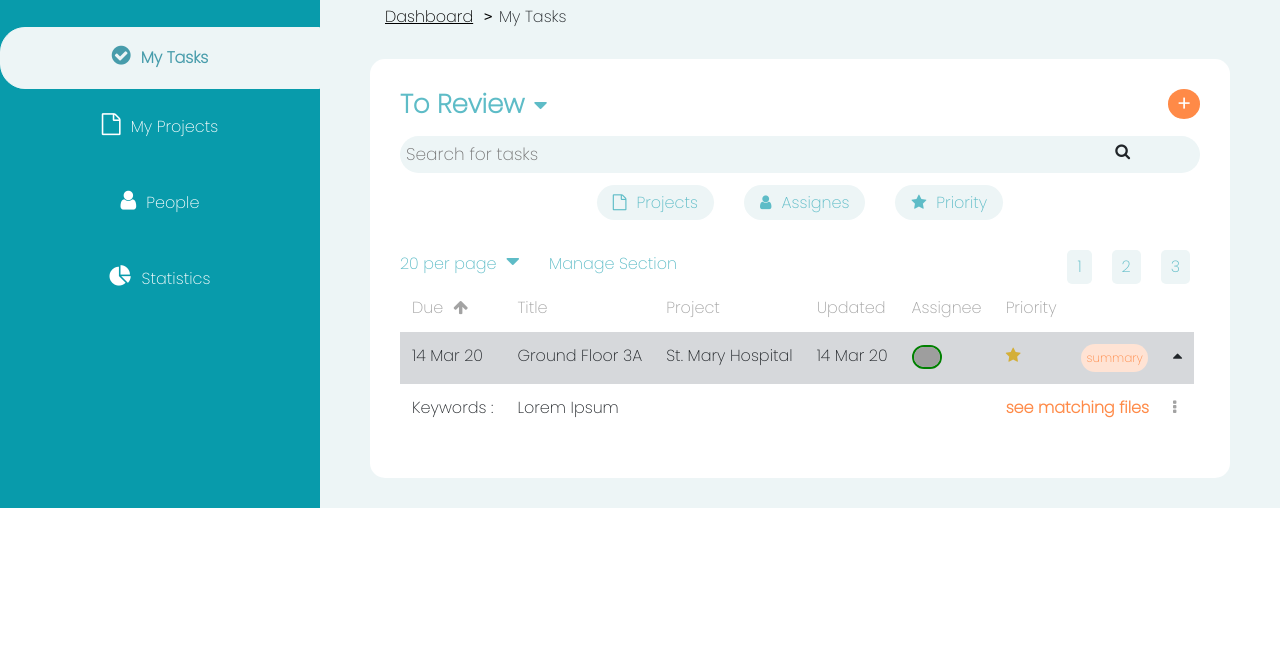
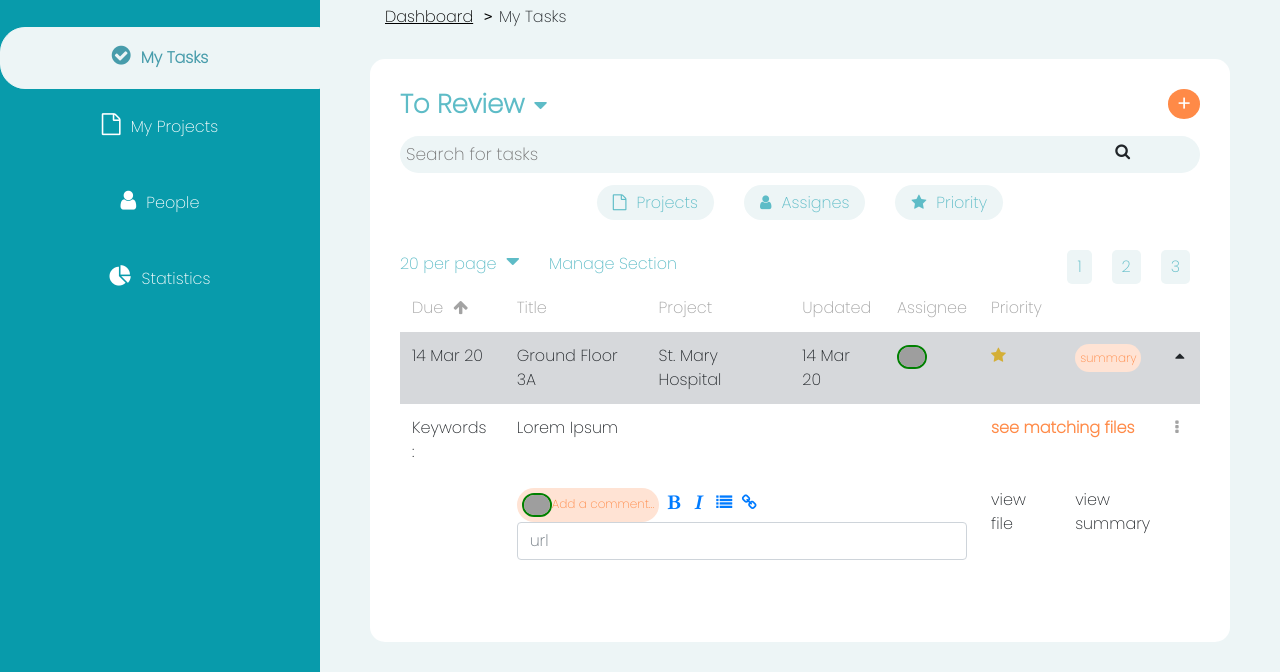
Before and after one commit to Shubhampratapsingh/dashboard1, a plain HTML site: page index.html in a window 1280 px wide. Shown: the part 137-809 px from the top of the page. Drawn offline with nearby package versions, Linux system fonts and the light colour scheme; grey boxes are pictures that could not be loaded.

Commit message:
Update index.html

```diff
--- a/index.html
+++ b/index.html
@@ -101,6 +101,20 @@
         <td colspan="2" class="file-td">see matching files</td><td><i class="fa fa-ellipsis-v"></i></td>
 
       </tr>
+	    <tr class="ckeditor">
+        <td></td>
+        <td colspan="4"><div class="sample-toolbar">
+    <p><img src="https://cdn4.iconfinder.com/data/icons/hipster-items-cartoon/512/val71_14-512.png">Add a comment...</p>
+    <a href="javascript:void(0)" onclick="format('bold')"><span class="fa fa-bold fa-fw"></span></a>
+    <a href="javascript:void(0)" onclick="format('italic')"><span class="fa fa-italic fa-fw"></span></a>
+    <a href="javascript:void(0)" onclick="format('insertunorderedlist')"><span class="fa fa-list fa-fw"></span></a>
+    <a href="javascript:void(0)" onclick="setUrl()"><span class="fa fa-link fa-fw"></span></a>
+    <span><input id="txtFormatUrl" placeholder="url" class="form-control"></span>
+</div>
+<div class="editor" id="sampleeditor" contenteditable="true"></div>
+</td>
+<td>view file</td><td colspan="2" class="summary"><span>view summary</span></td>
+      </tr>
     </tbody>
   </table></div>
 
@@ -111,5 +125,22 @@
   </div>
 
 </div>
+	<script>
+    window.addEventListener('load', function(){
+      document.getElementById('sampleeditor').setAttribute('contenteditable', 'true');
+      document.getElementById('sampleeditor2').setAttribute('contenteditable', 'true');
+        });
+
+    function format(command, value) {
+      document.execCommand(command, false, value);
+    }
+
+    function setUrl() {
+      var url = document.getElementById('txtFormatUrl').value;
+      var sText = document.getSelection();
+      document.execCommand('insertHTML', false, '<a href="' + url + '" target="_blank">' + sText + '</a>');
+      document.getElementById('txtFormatUrl').value = '';
+    }
+  </script>
 </body>
 </html>
```
